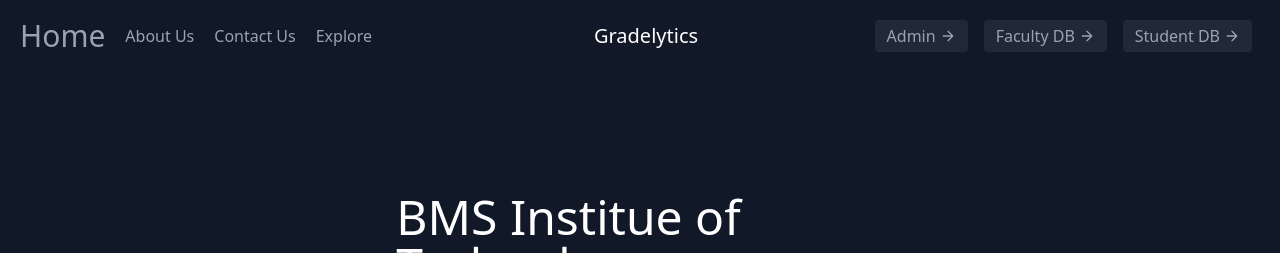
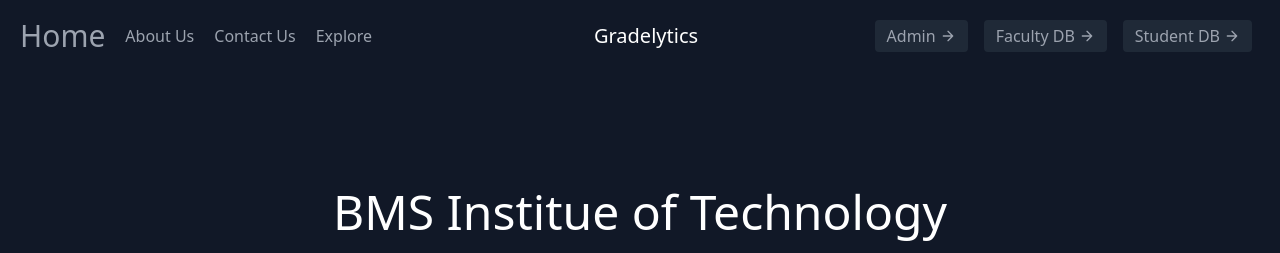
Before and after one commit to SpandyX007/SCR-Projectv2, a Django app: page / in a window 1280 px wide. Shown: the top 253 px of the page. Run offline with Django 5.2, Linux system fonts and the light colour scheme; data that the repository does not hold is empty; parts of the project's set-up code (start-up, migrations or seed data) failed here and were passed over; some libraries are stand-ins or nearby versions.

Commit message:
Update mainhome.html

```diff
--- a/templates/mainhome.html
+++ b/templates/mainhome.html
@@ -4,7 +4,7 @@
 <section class="text-gray-400 bg-gray-900 body-font">
     <div class="container px-5 py-24 mx-auto flex flex-col">
       <div class="lg:w-4/6 mx-auto">
-        <h1 class="sm:text-5xl text-2xl font-medium title-font mb-4 text-white" style="margin:auto; width: 65%; padding:25px">BMS Institue of Technology</h1>
+        <h1 class="sm:text-5xl text-2xl font-medium title-font mb-4 text-white" style="display: flex;align-items:center;justify-content:center;margin:auto;width: 81%;padding: 20px;">BMS Institue of Technology</h1>
         <div class="rounded-lg h-65 overflow-hidden">
           <img alt="content" class="object-cover object-center h-full w-full" src="https://www.admissioninbangalore.in/wp-content/uploads/2019/02/BMSIT-1-1200x675.jpg">
         </div>
```
